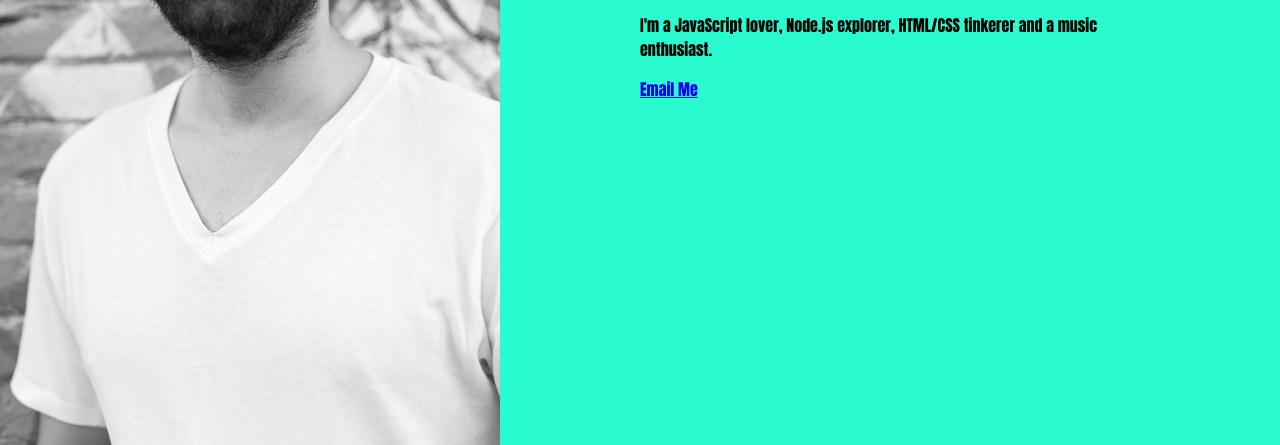
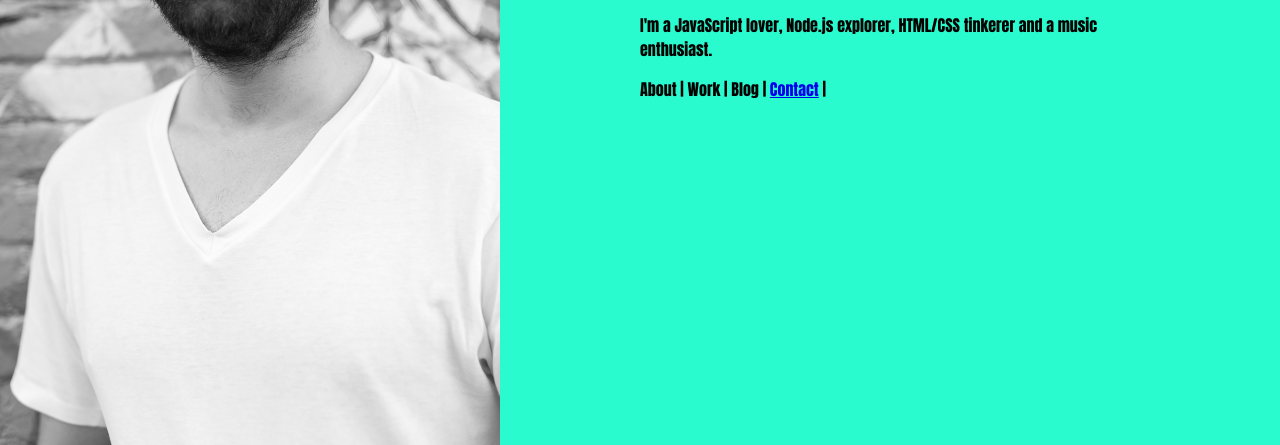
Before and after one commit to wyattsweet/wyattsweet.github.io, a plain HTML site: page index.html in a window 1280 px wide. Shown: the part 355-800 px from the top of the page. Drawn offline with Linux system fonts and the light colour scheme.

Commit message:
adding stuff / expanding

```diff
--- a/index.html
+++ b/index.html
@@ -7,14 +7,18 @@
 </head>
 <body>
   <div id="container">
-    <div id="left">
-    </div>
+    <div id="left"></div>
     <div id="right">
       <main>
         <h1>Hello, my name is Wyatt Sweet</h1>
         <p>I'm a front-end web developer in San Francisco, California. From design to deployment, I enjoy all aspects of the development process.</p>
         <p>I'm a JavaScript lover, Node.js explorer, HTML/CSS tinkerer and a music enthusiast.</p>
-        <p><a href="mailto:wyattsweet@gmail.com">Email Me</a></p>
+         <ul>
+           <li>About |</li>
+           <li>Work |</li>
+           <li>Blog |</li>
+           <li><a href="mailto:wyattsweet@gmail.com">Contact</a> |</li>
+         </ul>
       </main>
     </div>
   </div>
--- a/styles.css
+++ b/styles.css
@@ -7,22 +7,22 @@ body {
 #container {
   display: flex;
   flex-direction: row;
+  height: 100vh;
 }
 
 #left {
-  min-width: 500px;
-  height: 100vh;
+  background-color: hsl(0, 0%, 10%);
+  background-blend-mode: luminosity;
   background-image: url('./public/wyatt.jpg');
   background-size: cover;
-  background-color: hsl(0, 0%, 10%);
-  background-blend-mode: luminosity;
+  min-width: 500px;
 }
 
 #right {
+  background: #2afbce;
+  color: black;
+  flex-grow: 1;
   font-family: 'Anton', sans-serif;
-  color: black;
-  background: #2afbce;
-  flex-grow: 1;
 }
 
 main {
@@ -31,12 +31,22 @@ main {
   margin-top: 30%;
 }
 
-@media (max-width: 730px) {
+ul {
+  list-style-type: none;
+  padding: 0;
+}
+
+li {
+  display: inline-block;
+}
+
+@media (max-width: 800px) {
   #container {
     flex-direction: column;
   }
 
   #left {
+    height: 50vh;
     min-width: 0;
   }
 
```
